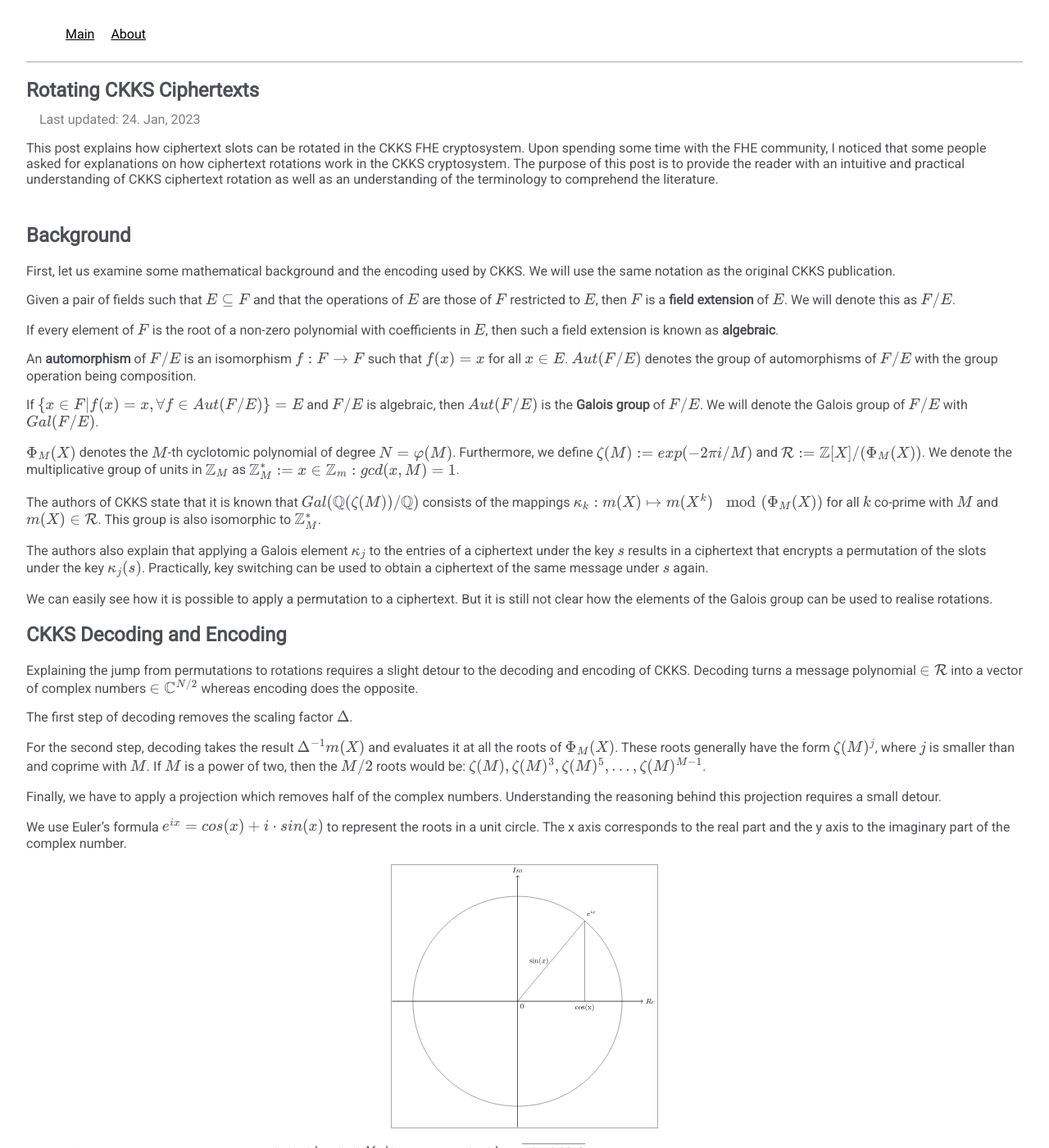
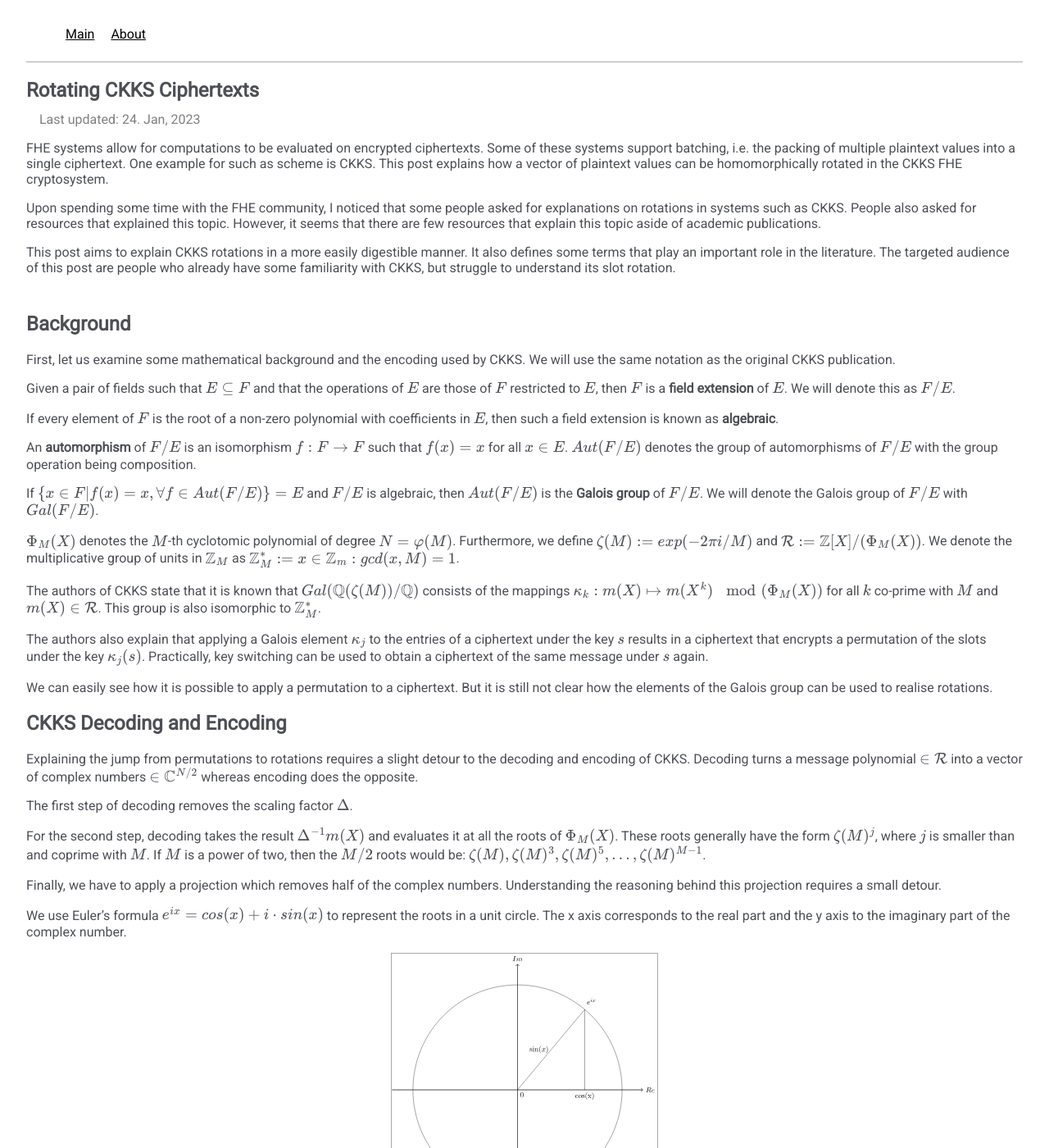
Before and after one commit to 3553x/3553x.github.io, a Jekyll site: the page built from _posts/2023-01-24-rotating-ckks-ciphertexts.md, in a window 1280 px wide and 1400 px high. Shown: the whole window at 82% size. Built offline with Jekyll 4.4.1, drawn with Linux system fonts in a browser that asks for light colours; formulas are drawn with MathJax 3; some of the changed text lies outside the part shown.

Commit message:
Better introduction and minor rewrite

```diff
--- a/_posts/2023-01-24-rotating-ckks-ciphertexts.md
+++ b/_posts/2023-01-24-rotating-ckks-ciphertexts.md
@@ -4,9 +4,18 @@ title: Rotating CKKS Ciphertexts
 date: 2023-01-24 23:50 +0100
 list: false
 ---
-This post explains how ciphertext slots can be rotated in the CKKS FHE cryptosystem.
-Upon spending some time with the FHE community, I noticed that some people asked for explanations on how ciphertext rotations work in the CKKS cryptosystem.
-The purpose of this post is to provide the reader with an intuitive and practical understanding of CKKS ciphertext rotation as well as an understanding of the terminology to comprehend the literature.
+FHE systems allow for computations to be evaluated on encrypted ciphertexts.
+Some of these systems support batching, i.e. the packing of multiple plaintext values into a single ciphertext.
+One example for such as scheme is CKKS.
+This post explains how a vector of plaintext values can be homomorphically rotated in the CKKS FHE cryptosystem.
+
+Upon spending some time with the FHE community, I noticed that some people asked for explanations on rotations in systems such as CKKS.
+People also asked for resources that explained this topic.
+However, it seems that there are few resources that explain this topic aside of academic publications.
+
+This post aims to explain CKKS rotations in a more easily digestible manner.
+It also defines some terms that play an important role in the literature.
+The targeted audience of this post are people who already have some familiarity with CKKS, but struggle to understand its slot rotation.
 
 {% raw %}
 $$
@@ -66,14 +75,18 @@ The x axis corresponds to the real part and the y axis to the imaginary part of
 
 ![Euler's formula depicted graphically.](/assets/0123/eulers_formula.svg)
 
-The $M/2$ roots can be grouped into pairs $(\z(M)^k, \z(M)^{M-k})$ such that $\z(M)^k = \overline{\z(M)^{M-k}}$.
+The $M/2$ roots can be grouped into pairs $(\z(M)^k, \z(M)^{M-k})$.
+For these pairs, it is the case that $\z(M)^k = \overline{\z(M)^{M-k}}$.
 On the unit circle, this corresponds to mirroring a root along the x axis.
 
 ![Depiction of the roots of the 8th cyclotomic polynomial on a unity circle.](/assets/0123/ckks_roots.svg)
 
-We use a projection so that we only retain the complex number of one root of each pair since the other number will simply be its conjugate and can thus not be freely chosen during the encoding.
-Let $T$ be a subgroup of the multiplicative group $\Z^{\*}_M$ such that $\Z^{\*}_M / T = \\{-1, 1\\}$, then T contains the indices that are preserved by the projection.
+We use a projection so that we only retain the complex number of one root of each pair.
+Retaining both elements would result in redundant information, since one complex number will be the conjugate of the other and can thus not be freely chosen.
+Let $T$ be a subgroup of the multiplicative group $\Z^{\*}_M$ such that $\Z^{\*}_M / T = \\{-1, 1\\}$, then $T$ contains the indices that are preserved by the projection.
 This results in $M/4$ complex numbers which form the decoded message.
+
+When implementing CKKS, we may of course only evaluate the message at the roots whose indices corresponds to $T$, rather than evaluating it at all roots and then discarding some of the results.
 
 Encoding performs the inverse of this operation, the only major difference is that rounding is required to map the polynomial coefficients to integers.
 
@@ -114,6 +127,8 @@ Ben Lynn's notes on number theory: <https://crypto.stanford.edu/pbc/notes/number
 
 Original CKKS paper: <https://link.springer.com/chapter/10.1007/978-3-319-70694-8_15>
 
+FHE with Polylog Overhead, provides more information about the maths behind rotations: <https://eprint.iacr.org/2011/566.pdf>
+
 Microsoft SEAL: <https://github.com/microsoft/SEAL>
 
 SEAL applying a Galois element: <https://github.com/microsoft/SEAL/blob/4.1.1/native/src/seal/evaluator.cpp#L2362>
```
